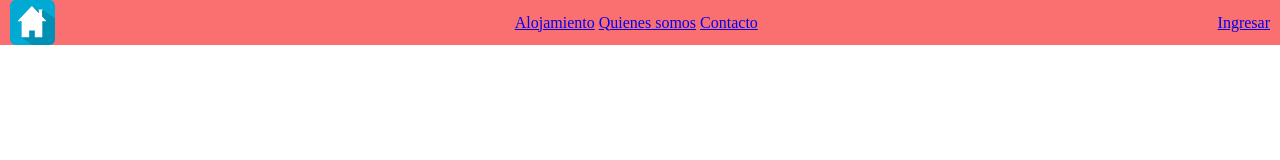
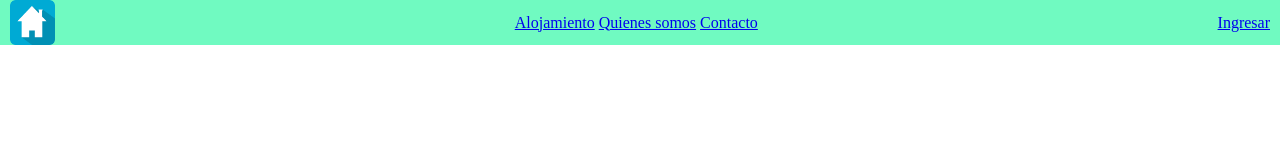
Before and after one commit to florschumacher/webintegrador, a plain HTML site: page index.html in a window 1280 px wide. Drawn offline with Linux system fonts and the light colour scheme.

Commit message:
modificacion del color del  background

```diff
--- a/css/styles.css
+++ b/css/styles.css
@@ -5,7 +5,7 @@ body{
 
 }
 .container{
-    background-color: #FA7070;
+    background-color: hwb(155 44% 2%);
     display: flex;
     justify-content: space-between;
     align-items: center;
```
